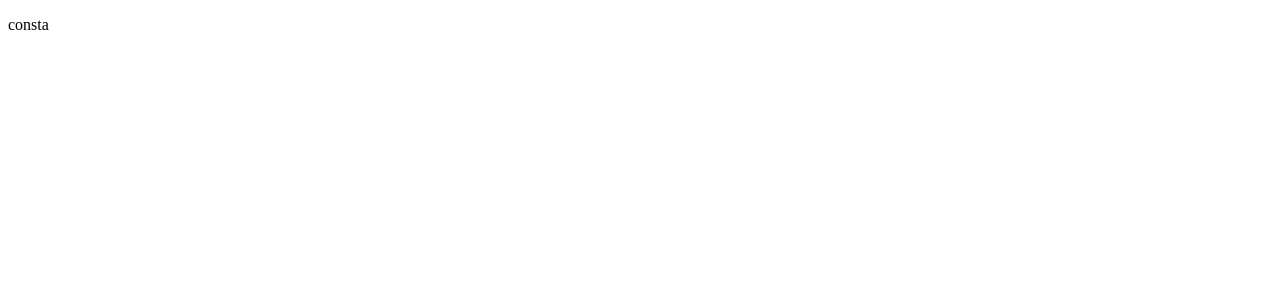
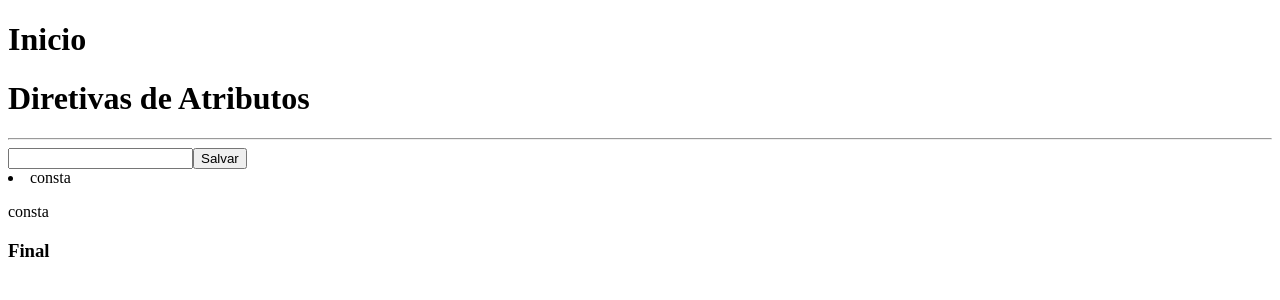
Before and after one commit to Constantinoi/EnsinoAngular, an Angular app: page / in a window 1280 px wide. Shown: the top 300 px of the page. Built offline with nearby package versions, Linux system fonts and the light colour scheme.

Commit message:
ng-content

```diff
--- a/src/app/app.component.ts
+++ b/src/app/app.component.ts
@@ -3,7 +3,11 @@ import { AfterContentChecked, AfterContentInit, AfterViewChecked, AfterViewInit,
 @Component({
   selector: 'app-root',
   template:`
- <app-diretivas-atributos></app-diretivas-atributos>
+ <app-diretivas-atributos>
+ <h1>Inicio</h1>
+ <h3>Final</h3>
+ </app-diretivas-atributos>
+
   <router-outlet></router-outlet>
   `
 })
--- a/src/app/diretivas-atributos/diretivas-atributos.component.html
+++ b/src/app/diretivas-atributos/diretivas-atributos.component.html
@@ -1,4 +1,7 @@
-<!-- <h1>Diretivas de Atributos</h1>
+<ng-content select="h1"></ng-content>
+
+
+ <h1>Diretivas de Atributos</h1>
 <div *ngIf="nome == 'Consta'">
     <p [ngClass]="{concluido: verifica, pendente:!verifica}">ngClass</p>
     <hr>
@@ -9,8 +12,10 @@
 <input type="text" [(ngModel)]="nome">
 <button (click)="clicar()">Salvar</button>
 
-<li *ngFor="let item of list">{{item.nome}}</li> -->
+<li *ngFor="let item of list">{{item.nome}}</li>
 
 <ng-template ngFor let-item [ngForOf]="list">
  <p> {{item.nome}}</p>
 </ng-template>
+
+<ng-content select="h3"></ng-content>
```
